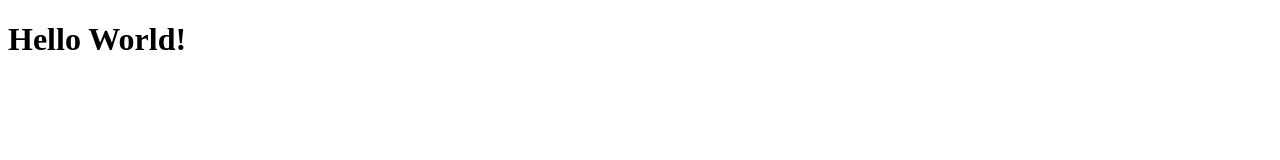
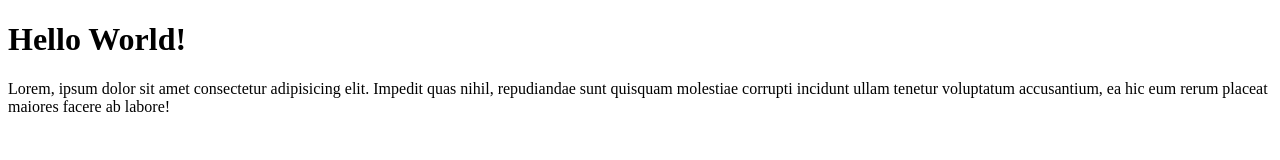
Before and after one commit to zafifarhan/git-remote, a plain HTML site: page index.html in a window 1280 px wide. Drawn offline with Linux system fonts and the light colour scheme.

Commit message:
memperbarui file index.html

```diff
--- a/index.html
+++ b/index.html
@@ -7,5 +7,7 @@
 </head>
 <body>
     <h1>Hello World!</h1>
+
+    <p>Lorem, ipsum dolor sit amet consectetur adipisicing elit. Impedit quas nihil, repudiandae sunt quisquam molestiae corrupti incidunt ullam tenetur voluptatum accusantium, ea hic eum rerum placeat maiores facere ab labore!</p>
 </body>
 </html>
```
